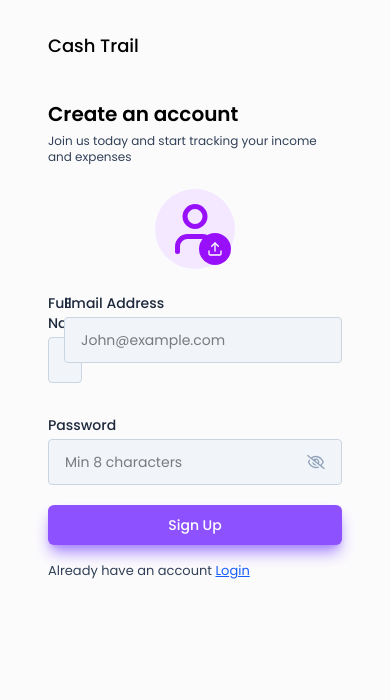
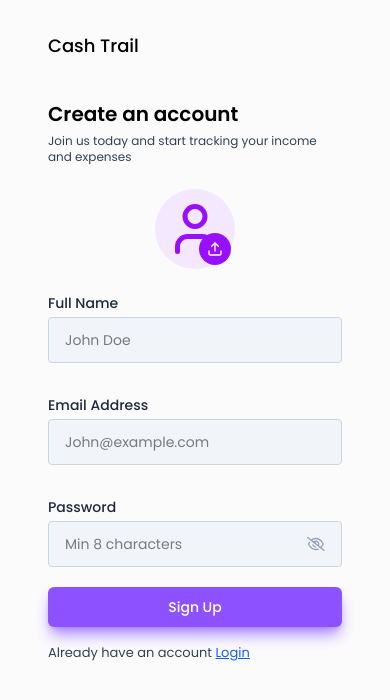
Before and after one commit to AkashNeuly167/Cash-Trail, a React (Vite) app in the folder frontend/: page /signUp in a window 390 px wide. Shown: the top 700 px of the page. Built offline with nearby package versions, Linux system fonts and the light colour scheme.

Commit message:
fix: updated SignUp layout using flex for better mobile responsiveness

```diff
--- a/frontend/src/pages/Auth/SignUp.jsx
+++ b/frontend/src/pages/Auth/SignUp.jsx
@@ -70,7 +70,8 @@
 
   return (
     <AuthLayout>
-      <div className='lg:w-[100%] h-auto md:h-full mt-10 md:mt-0 flex flex-col justify-center'>
+      <div className= 'lg:w-[100%] h-auto md:h-full mt-10 md:mt-0 flex flex-col justify-center'
+      >
         <h3 className='text-xl font-semibold text-black'>
           Create an account
         </h3>
@@ -81,7 +82,7 @@
 
 
 
-         <div className='grid grid-cols-1 sm:grid-cols-1  md:grid-cols-2 gap-4 w-full'>
+         <div className= 'flex flex-col gap-4 mt-4'>
           <Input
            value={fullName}
            onChange={(e) => setFullName(e.target.value)}
```
